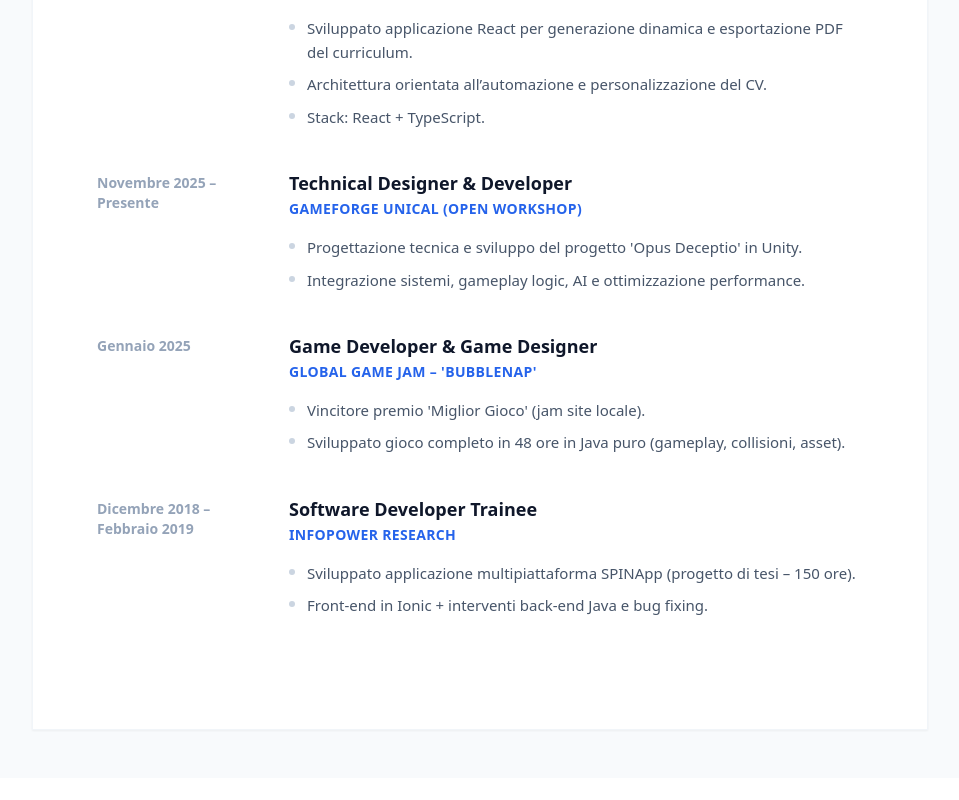
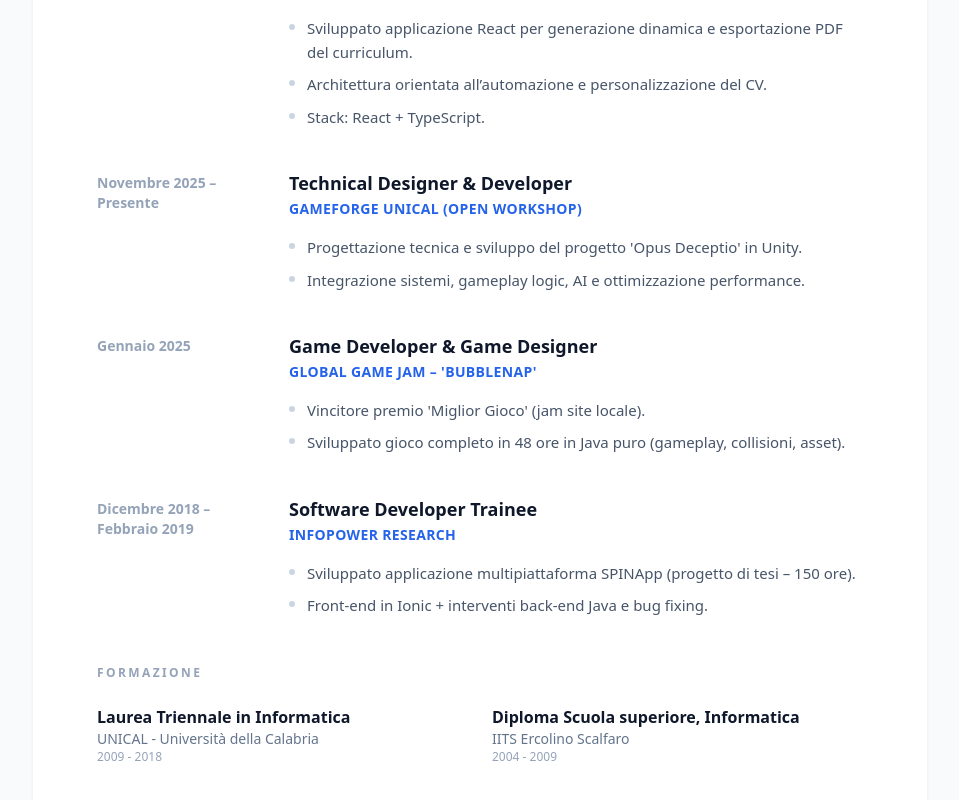
Before and after one commit to VioliHate/personal-cv, a React (Vite) app: page / in a window 1280 px wide. Shown: the part 2282-3082 px from the top of the page, without its empty margins (160-1119 px from the left). Before the commit the page ends 3060 px from the top, so only its background shows below. Built offline with nearby package versions, Linux system fonts and the light colour scheme.

Commit message:
Update MainContent.tsx

```diff
--- a/src/components/MainContent.tsx
+++ b/src/components/MainContent.tsx
@@ -1,9 +1,9 @@
-// components/MainContent.tsx
 import React from "react";
 import type { CVData } from "../types/interfaces";
 import { ExperienceSection } from "./ExperienceSection";
 import { ProfileSummary } from "./ProfileSummary";
 import { TechStack } from "./TechStack";
+import { Education } from "./Education";
 
 export const MainContent: React.FC<{ data: CVData }> = ({ data }) => {
   return (
@@ -18,6 +18,7 @@ export const MainContent: React.FC<{ data: CVData }> = ({ data }) => {
       <ExperienceSection title='Side Projects' items={data.outWorkExperience} />
 
       {/* Formazione */}
+      <Education data={data} />
     </main>
   );
 };
```
